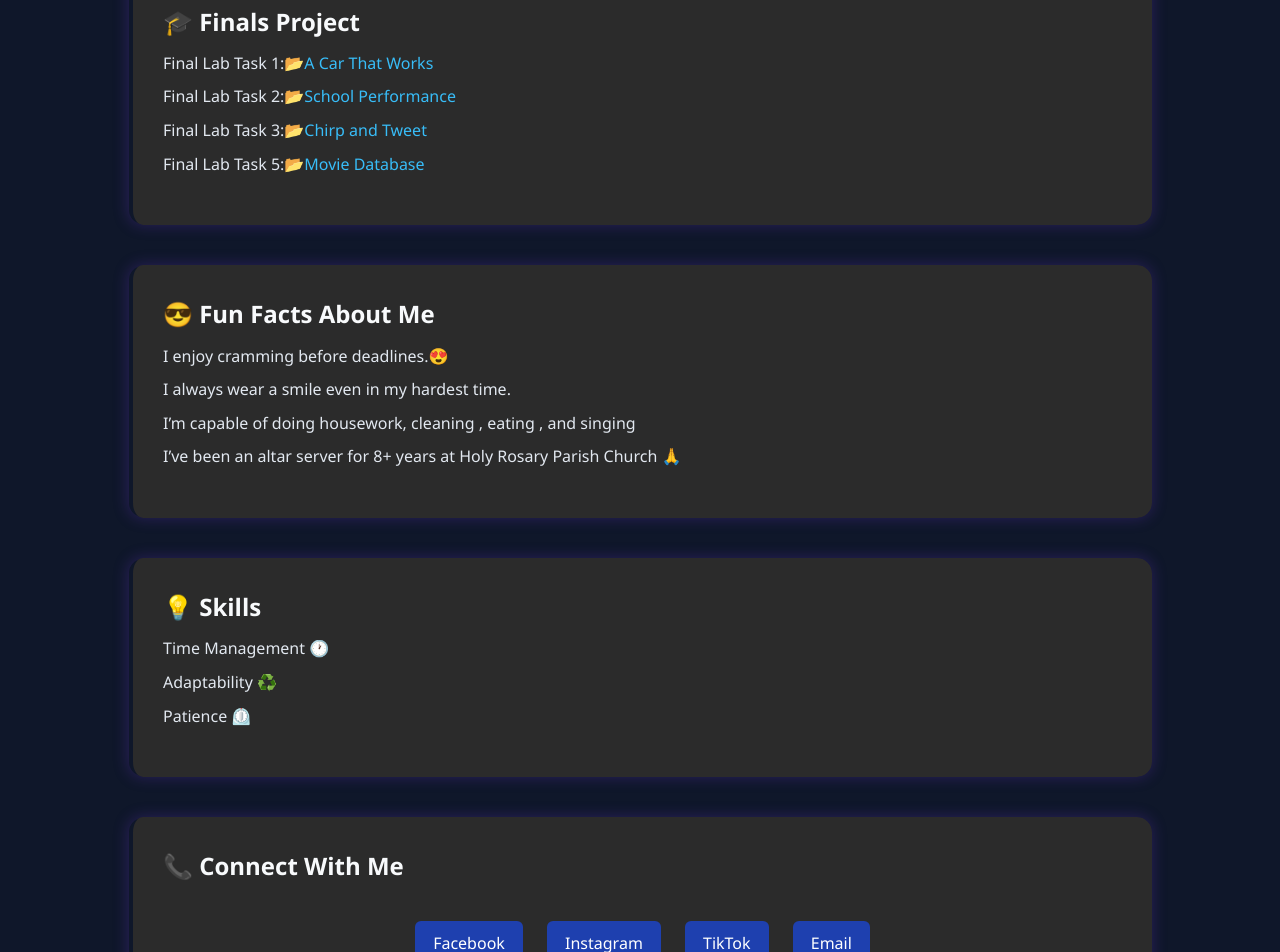
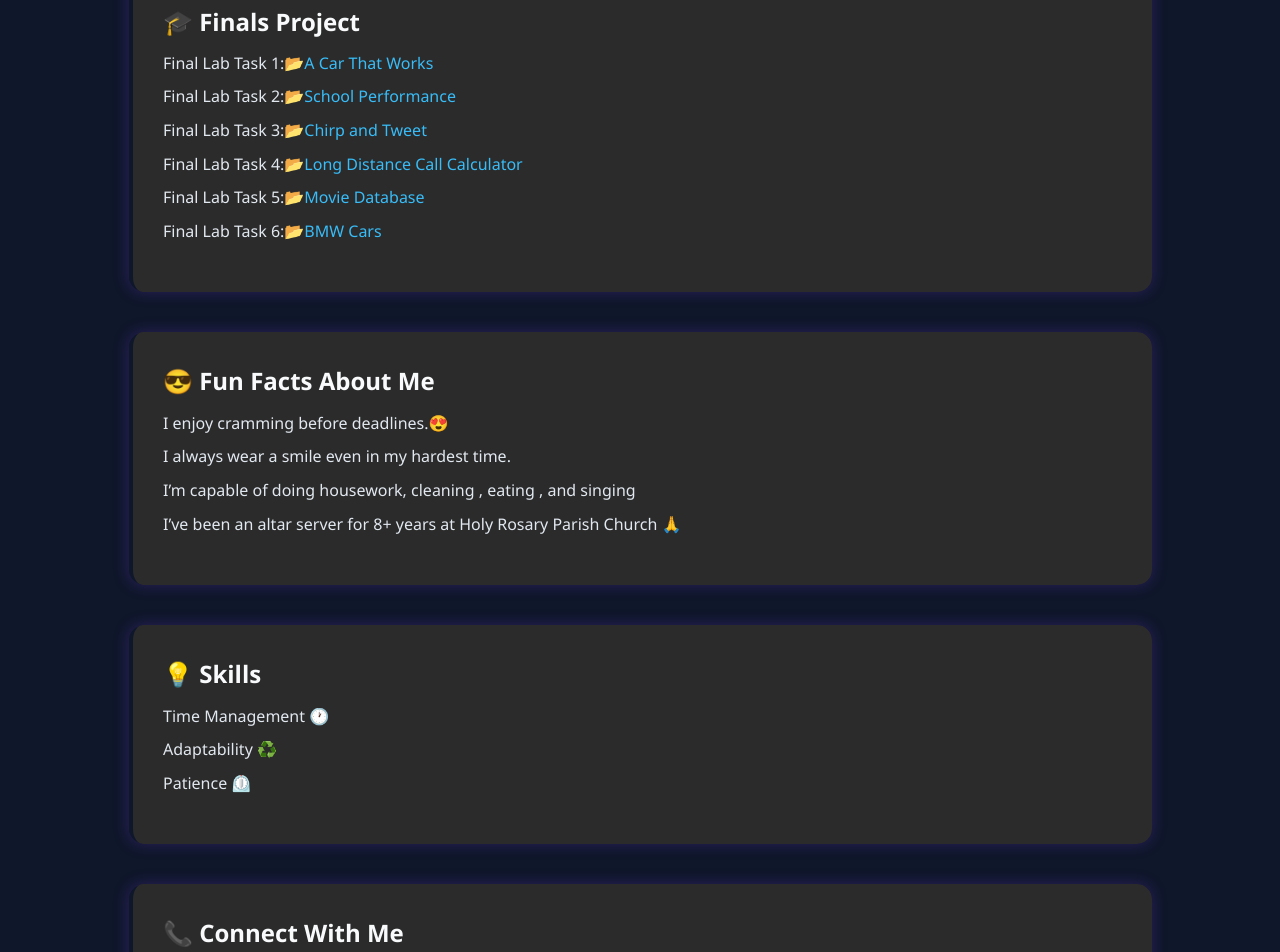
Before and after one commit to villarjames0550/700P-Lab-Projectss-, a plain HTML site: page index.html in a window 1280 px wide. Shown: the part 1742-2694 px from the top of the page. Drawn offline with Linux system fonts and the light colour scheme.

Commit message:
Update index.html

```diff
--- a/index.html
+++ b/index.html
@@ -194,7 +194,9 @@
     <li> <span class="disabled-task">Final Lab Task 1:<a href="https://github.com/villarjames0550/700P-Lab-Projectss-/blob/main/FINALS/LAB%20TASKS/James%20-%20Lab%20Task%231.pdf">📂A Car That Works</a></li>
     <li> <span class="disabled-task">Final Lab Task 2:<a href="https://github.com/villarjames0550/700P-Lab-Projectss-/blob/main/FINALS/LAB%20TASKS/James%20Labtask2.pdf">📂School Performance</a></li>
     <li> <span class="disabled-task">Final Lab Task 3:<a href="https://github.com/villarjames0550/700P-Lab-Projectss-/blob/main/FINALS/LAB%20TASKS/James%20Labtask3.pdf">📂Chirp and Tweet</a></li>
+    <li> <span class="disabled-task">Final Lab Task 4:<a href="https://github.com/villarjames0550/700P-Lab-Projectss-/blob/main/FINALS/LAB%20TASKS/JamesLabtask4.pdf">📂Long Distance Call Calculator</a></li>
     <li> <span class="disabled-task">Final Lab Task 5:<a href="https://github.com/villarjames0550/700P-Lab-Projectss-/blob/main/FINALS/LAB%20TASKS/James%20Labtask5.pdf">📂Movie Database</a></li>
+    <li> <span class="disabled-task">Final Lab Task 6:<a href="https://github.com/villarjames0550/700P-Lab-Projectss-/blob/main/FINALS/LAB%20TASKS/James%20Labtask3.pdf">📂BMW Cars</a></li>
     </ul>
   </section>
 
```
